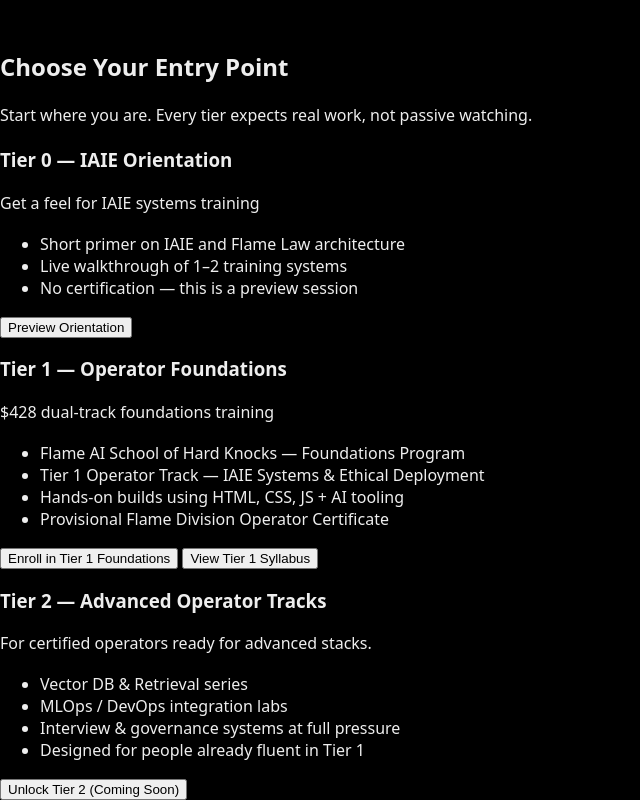
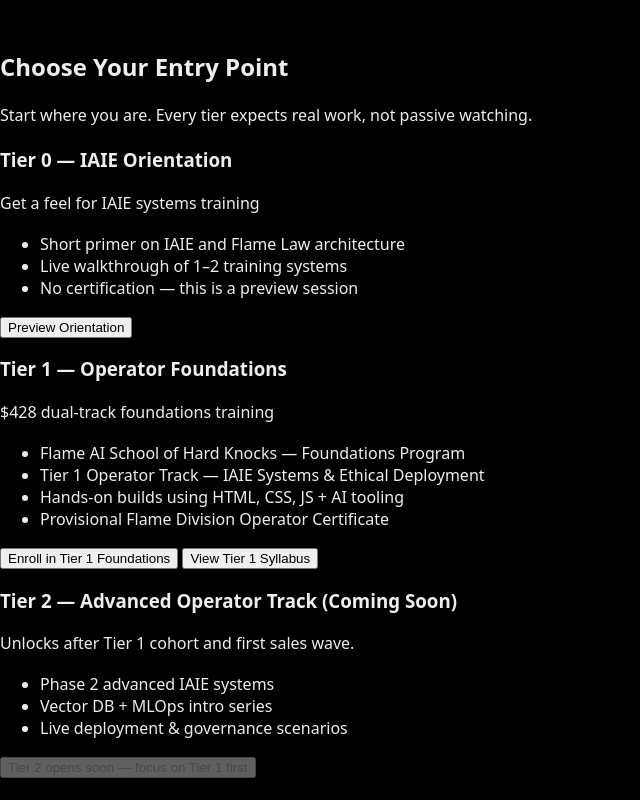
Before and after one commit to Andrew-Davis-Ai-portfolio/FDA-OPS-1, a plain HTML site: page docs/index.html in a window 1280 px wide. Shown: the part 459-1259 px from the top of the page, without its empty margins (0-640 px from the left). After the commit the page ends 1237 px from the top, so only its background shows below. Drawn offline with Linux system fonts and the light colour scheme.

Commit message:
Update index.html

```diff
--- a/docs/index.html
+++ b/docs/index.html
@@ -152,20 +152,23 @@
   </button>
 </article>
 
-    <!-- Tier 2 -->
-    <article class="tier-card">
-      <h3>Tier 2 — Advanced Operator Tracks</h3>
-      <p class="tier-tagline">For certified operators ready for advanced stacks.</p>
-      <ul class="tier-points">
-        <li>Vector DB & Retrieval series</li>
-        <li>MLOps / DevOps integration labs</li>
-        <li>Interview & governance systems at full pressure</li>
-        <li>Designed for people already fluent in Tier 1</li>
-      </ul>
-      <button class="btn ghost" onclick="window.location.href='courses/tier2-operator.html'">
-        Unlock Tier 2 (Coming Soon)
-      </button>
-    </article>
+    <!-- Tier 2 (Coming Soon) -->
+<article class="tier-card tier-disabled">
+  <h3>Tier 2 — Advanced Operator Track (Coming Soon)</h3>
+  <p class="tier-tagline">
+    Unlocks after Tier 1 cohort and first sales wave.
+  </p>
+
+  <ul class="tier-points">
+    <li>Phase 2 advanced IAIE systems</li>
+    <li>Vector DB + MLOps intro series</li>
+    <li>Live deployment & governance scenarios</li>
+  </ul>
+
+  <button class="btn ghost" disabled>
+    Tier 2 opens soon — focus on Tier 1 first
+  </button>
+</article>
 
   </div>
 </section>
```
